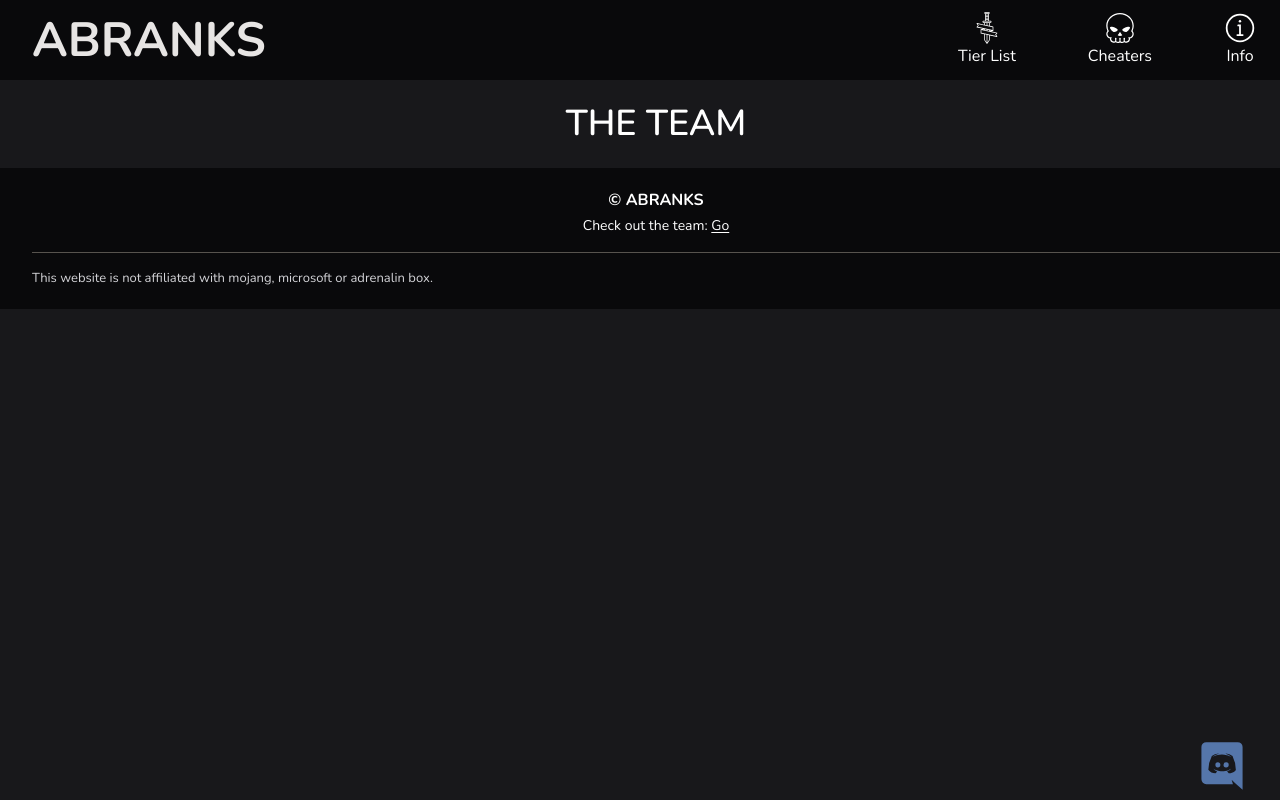
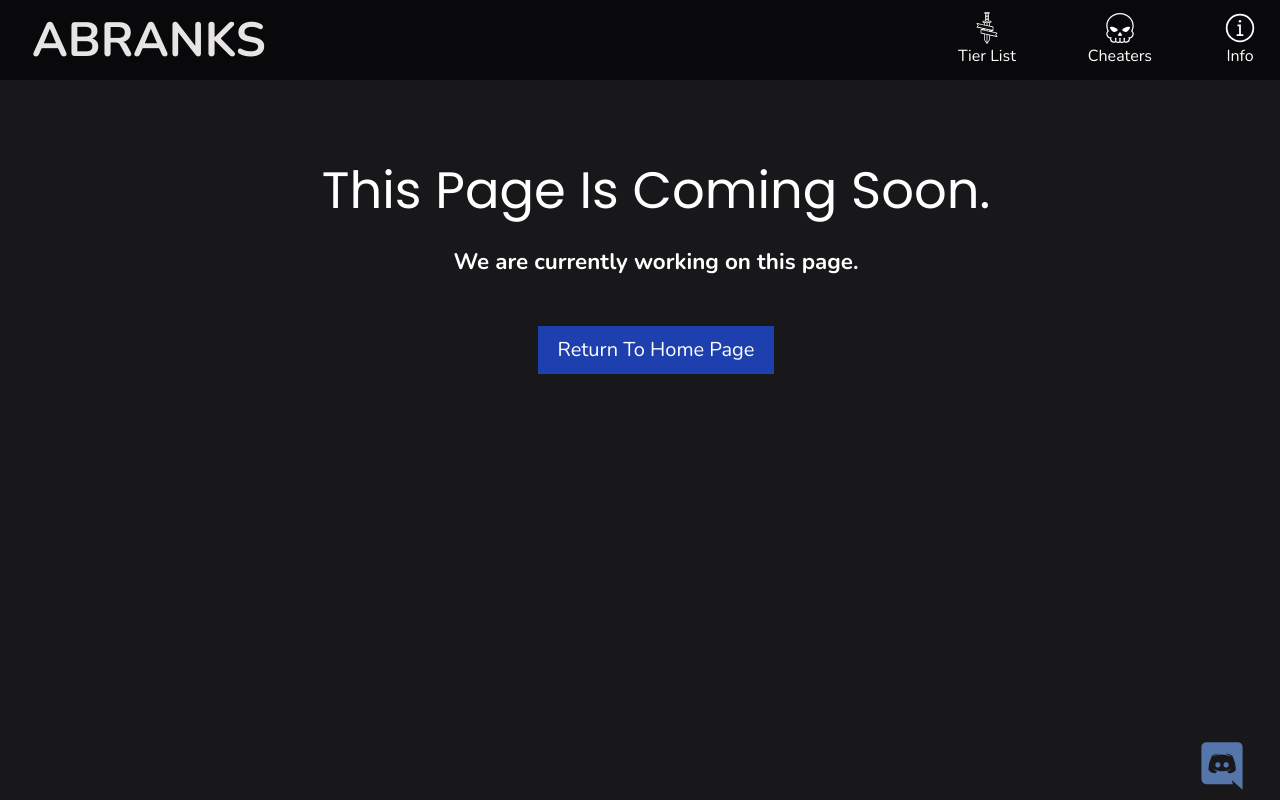
Before and after one commit to Lolhp0/off-abranks, a Next.js app: page /team in a window 1280 px wide. Shown: the top 800 px of the page. Built offline with nearby package versions, Linux system fonts and the light colour scheme.

Commit message:
made changes to team page.

```diff
--- /dev/null
+++ b/components/ComingSoon.tsx
@@ -0,0 +1,32 @@
+import Link from 'next/link'
+import React from 'react'
+
+const ComingSoon = () => {
+  return (
+    <div className='w-full min-h-screen flex items-center pt-12 flex-col text-center'>
+            <p>This Page Is Coming Soon.
+                <style jsx>
+                    {`
+                        p {
+                            font-size: 3.2rem;
+                            font-family: var(--font-poppins);
+                            margin-bottom: 1rem;
+                        }
+                    `}
+                </style>
+            </p>
+            <strong>We are currently working on this page.
+                <style jsx>
+                        {`
+                            strong {font-size: 1.4rem;}
+                        `}
+                </style>
+            </strong>
+            <Link href="/" className='w-fit h-12 bg-blue-800 pt-2.5 px-5 mt-12 text-xl'>
+                Return To Home Page
+            </Link>
+    </div>
+  )
+}
+
+export default ComingSoon
--- a/components/index.ts
+++ b/components/index.ts
@@ -2,12 +2,13 @@
 import Footer from "./Footer";
 import Players from "./Players";
 import DiscordWidget from "./DiscordWidget";
-
+import ComingSoon from "./ComingSoon";
 
 export {
     Header,
     Footer,
     Players,
     DiscordWidget,
+    ComingSoon,
 
 }
--- a/pages/team/index.tsx
+++ b/pages/team/index.tsx
@@ -1,3 +1,4 @@
+import { ComingSoon } from '@/components'
 import React from 'react'
 
 const index = () => {
@@ -6,9 +7,7 @@
       <head>
         <title>ABRANKS - Team</title>
       </head>
-        <div className='w-full h-fit text-center'>
-            <h2 className='text-4xl font-semibold'>THE TEAM</h2>
-        </div>
+      <ComingSoon/>
     </section>
   )
 }
```
